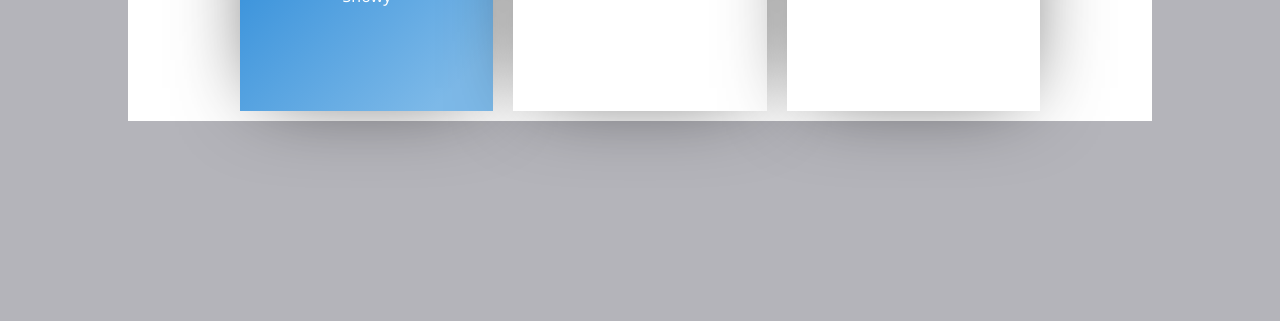
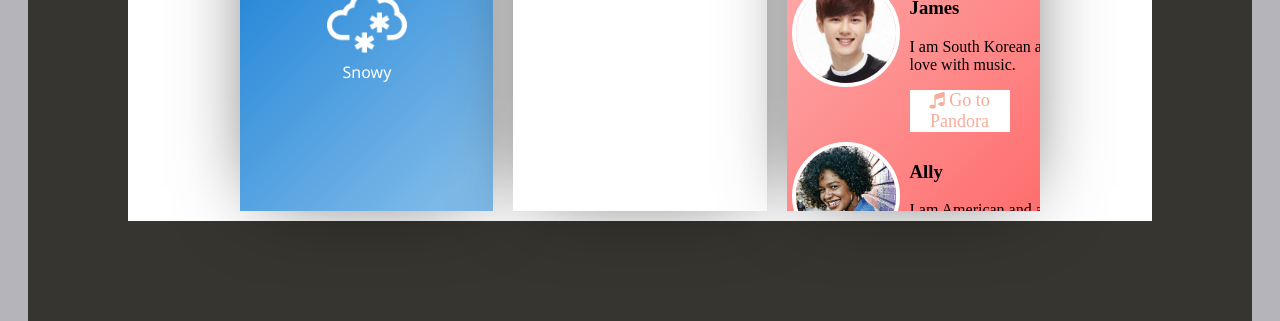
Before and after one commit to waderice52224/widgetpage, a plain HTML site: page index.html in a window 1280 px wide. Shown: the part 485-806 px from the top of the page. Drawn offline with nearby package versions, Linux system fonts and the light colour scheme.

Commit message:
OK THIS ISN'T TOO BAD

```diff
--- a/index.html
+++ b/index.html
@@ -7,6 +7,9 @@
     <link href="https://fonts.googleapis.com/css?family=Noto+Sans" rel="stylesheet">
     <link rel="stylesheet" href="https://cdnjs.cloudflare.com/ajax/libs/font-awesome/4.7.0/css/font-awesome.min.css">
     <link href="https://fonts.googleapis.com/css?family=Open+Sans">
+    <link rel="stylesheet" href="https://cdnjs.cloudflare.com/ajax/libs/normalize/7.0.0/normalize.min.css">
+    <link rel="stylesheet" href="https://maxcdn.bootstrapcdn.com/font-awesome/4.7.0/css/font-awesome.min.css">
+    <link href="https://fonts.googleapis.com/css?family=Indie+Flower" rel="stylesheet">
 </head>
 <body>
 <div class="wrapper">
@@ -125,6 +128,58 @@
                 </div>
 
                 <div class="widgets">
+                    <div class="container">
+
+                        <div class="box">
+
+                            <div class="rectangle">
+                                <div class="img">
+                                    <img src="images.jpg" alt="profile picture">
+                                </div>
+                            </div>
+                            <div class="rectangle">
+                                <h3>Brooke</h3>
+
+
+                                <p class="content">I am African American and a student at Harvard.</p>
+
+                                <a href="https://www.harvard.edu/" class="button noselect shadow"><i class="fa fa-graduation-cap"></i> Go to Harvard</a>
+                            </div>
+
+                        </div>
+
+                        <div class="box">
+
+                            <div class="rectangle">
+                                <div class="img">
+                                    <img src="sm-rookies-kun-profile.jpg" alt="profile picture">
+                                </div>
+                            </div>
+
+                            <div class="rectangle">
+                                <h3>James</h3>
+                                <p>I am South Korean and in love with music.</p>
+                                <a href="https://www.pandora.com/" class="button noselect shadow"><i class="fa fa-music" aria-hidden="true"></i> Go to Pandora</a>
+                            </div>
+
+                        </div>
+
+                        <div class="box">
+
+                            <div class="rectangle">
+                                <div class="img">
+                                    <img src="images.jpg" alt="profile picture">
+                                </div>
+                            </div>
+                            <div class="rectangle">
+                                <h3>Ally</h3>
+                                <p>I am American and a writer for the New York Times.</p>
+                                <a href="https://www.nytimes.com/subscription/multiproduct/lp8KQWJ.html?campaignId=67HX6&dclid=CJDnypn6r9YCFc37ZAodRb8ISg&gclid=CjwKEAjw3f3NBRDP_NHS9fq53n4SJACKIfEYWB5Xtz9ejzfl5AQ073kemMlDqSm_O8VXbucxgSafsBoCRaLw_wcB"
+                                   class="button noselect shadow"><i class="fa fa-newspaper-o" aria-hidden="true"></i> Go to NYT</a>
+                            </div>
+
+                        </div>
+                    </div>
 
                 </div>
 
--- a/main.scss
+++ b/main.scss
@@ -238,7 +238,7 @@ a{
 
   .days{
     border:01px solid gray;
-    width:13.5%;
+    width:13.1%;
     margin-top: .25%;
     margin-bottom: .25%;
     background-color:white;
@@ -247,3 +247,107 @@ a{
     text-align:center;
   }
 }
+
+
+
+
+
+
+
+
+
+
+
+
+
+
+//@import "button";
+
+$primary-red: #EF3244 ;
+$secondary-blue: #54BEB3 ;
+$white: #FFFFFF ;
+$base-font-size: 12px;
+$header-font-size: 25px;
+$base-padding: 15px;
+$font-fam: sans-serif;
+$buttonColor: #1879ff ;
+
+a {
+  text-decoration: none;
+  &:hover {
+    text-decoration: none;
+  }
+  &:focus {
+    text-decoration: none;
+  }
+}
+
+.container {
+  display: flex;
+  flex: 1;
+  flex-direction: column;
+  background: #febbbb ; /* Old browsers */
+  background: -moz-linear-gradient(-45deg, #febbbb 0%, #fe9090 45%, #ff5c5c 100%); /* FF3.6-15 */
+  background: -webkit-linear-gradient(-45deg, #febbbb 0%,#fe9090 45%,#ff5c5c 100%); /* Chrome10-25,Safari5.1-6 */
+  background: linear-gradient(135deg, #febbbb 0%,#fe9090 45%,#ff5c5c 100%); /* W3C, IE10+, FF16+, Chrome26+, Opera12+, Safari7+ */
+  filter: progid:DXImageTransform.Microsoft.gradient( startColorstr='#febbbb ', endColorstr='#ff5c5c ',GradientType=1 ); /* IE6-9 fallback on horizontal gradient */
+  width: 300px;
+}
+
+.box {
+  display: flex;
+  flex: 1;
+  flex-direction: row;
+
+  //a {
+  //  display: none;
+  //}
+
+  &:hover {
+    //background: rgba(255, 255, 255, 0.15);
+    //background: rgba(0, 0, 0, 0.15);
+    //background: turquoise;
+    //color: white;
+
+    .img {
+      border-color: orange;
+    }
+    //a {
+    //  display: inline-block;
+    //}
+  }
+}
+
+.wrapper {
+  padding: 100px;
+}
+
+.img {
+
+  //margin: 10px;
+  //display: inline-block;
+  //background: #fefefe ;
+  //padding: 4px;
+  //text-align: center;
+
+  //color: #666;
+  //border: 1px solid transparent;
+  //text-decoration: none;
+  border-radius: 50%;
+  border: 4px solid white;
+  overflow: hidden;
+  width: 100px;
+  height: 100px;
+
+
+  img {
+    //width: 100px;
+    height: 100%;
+
+  }
+
+}
+
+.rectangle {
+  padding: 5px;
+}
```
Also changed, not shown: 38215911-profile-pics.jpg (added), images.jpg (added), main.css, sm-rookies-kun-profile.jpg (added), 1 other file.
